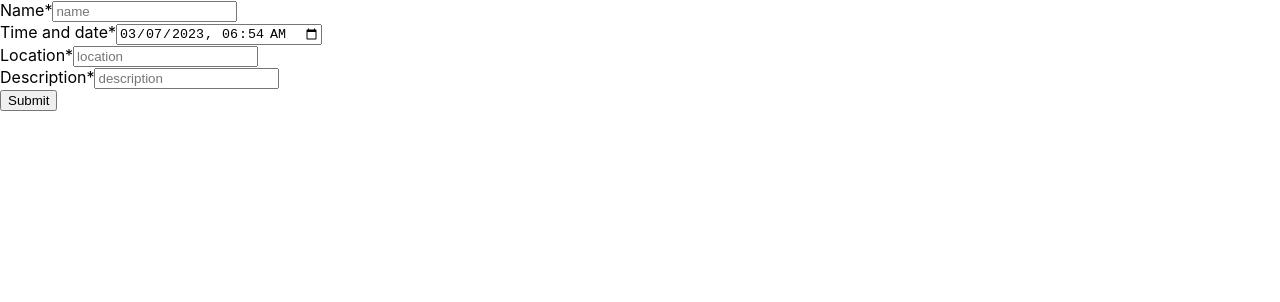
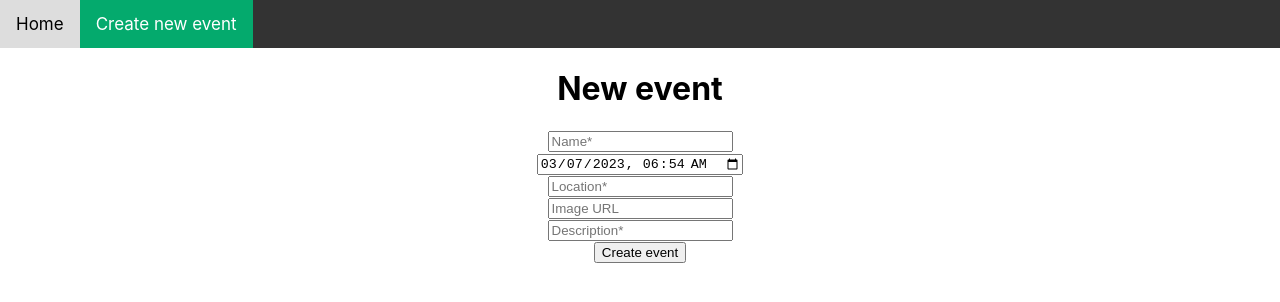
Before and after one commit to MarkGN/dance-pair, a React (Create React App) app: page /new in a window 1280 px wide. Shown: the top 302 px of the page. Built offline with nearby package versions, Linux system fonts and the light colour scheme; the HTML template or start-up script is replaced by a standard one.

Commit message:
add navbar, css, general styling

```diff
--- a/src/App.css
+++ /dev/null
@@ -1,38 +0,0 @@
-.App {
-  text-align: center;
-}
-
-.App-logo {
-  height: 40vmin;
-  pointer-events: none;
-}
-
-@media (prefers-reduced-motion: no-preference) {
-  .App-logo {
-    animation: App-logo-spin infinite 20s linear;
-  }
-}
-
-.App-header {
-  background-color: #282c34;
-  min-height: 100vh;
-  display: flex;
-  flex-direction: column;
-  align-items: center;
-  justify-content: center;
-  font-size: calc(10px + 2vmin);
-  color: white;
-}
-
-.App-link {
-  color: #61dafb;
-}
-
-@keyframes App-logo-spin {
-  from {
-    transform: rotate(0deg);
-  }
-  to {
-    transform: rotate(360deg);
-  }
-}
--- a/src/App.js
+++ b/src/App.js
@@ -1,9 +1,10 @@
-import './App.css';
+import './styles.css';
 import { lazy, Suspense } from 'react'; // and Suspense
 import React from 'react';
 
 import { Route, BrowserRouter as Router, Routes } from "react-router-dom";
 // import Event from './Event.jsx';
+import Header from "./Header";
 import HomePage from "./HomePage";
 import LoadScreen from "./LoadScreen";
 // import NewEvent from "./NewEvent";
@@ -14,7 +15,9 @@ const NewEvent = lazy(() => import('./NewEvent.jsx'));
 
 export default function App() {
   return (
+    <div>
       <Router>
+      <Header />
         <Routes>
           <Route path="/new" element={<Suspense fallback={<LoadScreen/>}><NewEvent /></Suspense>}/>
           <Route path="/event/:id" element={<Suspense fallback={<LoadScreen/>}><Event /></Suspense>}/>
@@ -22,5 +25,6 @@ export default function App() {
           <Route path="*" element={<NotFound />} />
         </Routes>
       </Router>
+    </div>
   );
 }
--- a/src/Event.jsx
+++ b/src/Event.jsx
@@ -13,8 +13,8 @@ const validationSchema = Yup.object().shape({
 });
 
 const initialValues = {
-  name: "name",
-  email: "name@gmail.com",
+  name: "",
+  email: "",
   sex: ""
 };
 
@@ -40,7 +40,8 @@ export default function Event() {
 
         setEventData(response.data);
       } catch (err) {
-        setEventData({name: "Oh no! Error encountered: " + err, location: "The universe!", time: "For all eternity!", description: "Is doomed!"})
+        // setEventData({name: "Oh no! Error encountered: " + err, location: "The universe!", time: "For all eternity!", description: "Is doomed!"})
+        setEventData({error:err});
       }
     }
     fetchEventData();
@@ -60,12 +61,13 @@ export default function Event() {
   return (
     <div>
       {eventData ? <div>
-        {eventData.notFound ? <Event404 /> : <div>
-        <p>Event page</p>
-        <p>{eventData ? String(eventData.name) : "Loading..."}</p>
-        <p>{eventData ? String(eventData.location) : "Loading..."}</p>
-        <p>{eventData ? String(new Date(eventData.time).toLocaleString('en-GB')) : "Loading..."}</p>
-        <p>{eventData ? String(eventData.description) : "Loading..."}</p>
+        {eventData.error ? <Event404 /> : <div className="centred">
+        <h1>Event page</h1>
+        <p>{String(eventData.name)}</p>
+        <p>{String(eventData.location)}</p>
+        <p>{String(new Date(eventData.time).toLocaleString('en-GB'))}</p>
+        <p>{String(eventData.description)}</p>
+        {eventData.image ? <img src={eventData.image} alt="event" /> : <></>}
         <Formik
           initialValues={initialValues}
           validationSchema={validationSchema}
@@ -73,21 +75,21 @@ export default function Event() {
         >
         {({ errors, touched }) => (
           <Form>
-            <FormItem name="name" />
-            <FormItem name="email" type="email" />
+            <FormItem name="name" placeholder="name*" />
+            <FormItem name="email" placeholder="email*" type="email" />
             <div>
               <label htmlFor="male">
-                <Field id="male" type="radio" name="sex" value="male" />
                 Male
               </label>
+              <Field id="male" type="radio" name="sex" value="male" />
             </div>
             <div>
               <label htmlFor="female">
-                <Field id="female" type="radio" name="sex" value="female" />
                 Female
               </label>
+              <Field id="female" type="radio" name="sex" value="female" />
             </div>
-            <button type="submit">Submit</button>
+            {hasSubmitted===true ? <div><p>Submitted, please wait</p></div> : !hasSubmitted && <div><button className="btn btn-primary" type="submit">Register</button></div>}
             <ErrorMessage name="sex" />
           </Form>
         )}
@@ -96,13 +98,12 @@ export default function Event() {
       </div> : <LoadScreen />}
     <p>{{"registered" : "Successfully registered. We'll invite you as soon as we match you with a partner.", "invited": "You've been invited. Check your email!"}[hasSubmitted]}</p>
     </div>
-
   );
 }
 
 function Event404() {
-  return <div>
-    <p>404: event not found.</p>
-    <p>:O</p>
+  return <div className="centred">
+    <h3>404: event not found.</h3>
+    <h4>:O</h4>
   </div>
 }
--- a/src/FormItem.jsx
+++ b/src/FormItem.jsx
@@ -5,9 +5,8 @@ import { ErrorMessage, Field } from 'formik';
 import React from "react";
 
 export default function FormItem(props) {
-  return <div>
-    <label htmlFor={props.name}>{props.displayName || props.name}</label>
-    <Field name={props.name} placeholder={props.name} type={props.type || "text"} />
+  return <div className="form-group">
+    <Field name={props.name} placeholder={props.placeholder} type={props.type || "text"} />
     <ErrorMessage name={props.name} />
   </div>
 }
--- /dev/null
+++ b/src/Header.jsx
@@ -0,0 +1,9 @@
+import NavbarLink from "./NavbarLink";
+
+export default function Header() {
+  return <div className="topnav">
+    <NavbarLink url="/" name="Home" />
+    <NavbarLink url="/new" name="Create new event" />
+    {/* <img className="logo" src="./logo.jpg" alt="logo" /> */}
+  </div>;
+}
--- a/src/HomePage.jsx
+++ b/src/HomePage.jsx
@@ -1,6 +1,4 @@
-// import axios from "axios";
 import React from "react";
-import { Link } from "react-router-dom";
 
 // TODO ask CG for advice.
 /*
@@ -39,14 +37,11 @@ react-dom.development.js:19055 Uncaught Error: A component suspended while respo
 */
 export default function HomePage() {
   return (
-    <div>
+    <div className="centred">
       <h1>Dance-Pair</h1>
-      <Link to="/new">Create new event</Link>
-      <p>This is an app for creating events such as dance parties where it's important to have equal numbers of boys and girls.</p>
-      <p>First, the event organiser creates an event. This redirects to a new event page. They then send the URL to anyone they wish to invite.</p>
-      <p>You can be either registered or invited. When you sign up for an event, if someone of the opposite sex is registered but not invited, both of you are invited and receive emails. If there isn't, you are registered, and will be invited when they sign up.</p>
-      <p>Invitations are first come, first served.</p>
-      <p>If Alice, Bob, Charlie, Dave, and Eve all sign up in that order, and Alice and Eve are girls and Bob, Charlie, and Dave are boys, then Alice and Bob will be invited together and Charlie and Eve will be invited together. This doesn't mean you specifically have to dance together! It does mean you should RSVP sooner than later.</p>
-      </div>
+      <p>This app is for events such as dance parties where it's important to have equal numbers of boys and girls.</p>
+      <p>The event organiser creates an event, which gives them a URL to share with invitees.</p>
+      <p>The system maintains a waitlist. When you register, if someone of the opposite sex is already waitlisted, you and the person at the front of the waitlist will be invited.</p>
+    </div>
   );
 }
--- /dev/null
+++ b/src/NavbarLink.jsx
@@ -0,0 +1,6 @@
+import { Link, useLocation } from 'react-router-dom';
+
+export default function NavbarLink(props) {
+  const location = useLocation();
+  return <Link to={props.url} className={location.pathname === props.url ? "active" : ""}>{props.name}</Link>
+}
--- a/src/NewEvent.jsx
+++ b/src/NewEvent.jsx
@@ -18,6 +18,7 @@ const initialValues = {
   name: "",
   time: now.substring(0,now.length-superfluousDatestringLength),
   location: "",
+  image: "",
   description: "",
   maxNoGuests: 10
 };
@@ -37,7 +38,8 @@ export default function NewEvent() {
   };
 
   return (
-    <div>
+    <div className="centred">
+      <h1>New event</h1>
       <Formik
         initialValues={initialValues}
         validationSchema={validationSchema}
@@ -45,14 +47,16 @@ export default function NewEvent() {
       >
         {({ errors, touched }) => (
           <Form>
-            <FormItem displayName="Name*" name="name" />
-            <FormItem displayName="Time and date*" name="time" type="datetime-local" />
-            <FormItem displayName="Location*" name="location" />
-            <FormItem displayName="Description*" name="description" />
+            <FormItem placeholder="Name*" name="name" />
+            <FormItem placeholder="Time and date*" name="time" type="datetime-local" />
+            <FormItem placeholder="Location*" name="location" />
+            <FormItem placeholder="Image URL" name="image" />
+            {/* TODO show the above image */}
+            <FormItem placeholder="Description*" name="description" />
             {/* <FormItem displayName="Maximum number of pairs" name="maxNoPairs" type="number" /> */}
             {isSubmitting ?
             <p>Event submitted: please wait.</p> :
-            <button type="submit">Submit</button>}
+            <button className="btn btn-primary" type="submit">Create event</button>}
 
           </Form>
         )}
--- a/src/NotFound.jsx
+++ b/src/NotFound.jsx
@@ -1,13 +1,8 @@
-import { Link } from "react-router-dom";
-
 export default function NotFound() {
   return (
-    <div>
-      <h1>Oops! You seem to be lost.</h1>
-      <p>Here are some helpful links:</p>
-      <Link to='/'>Home</Link>
-      <Link to='/blog'>Blog</Link>
-      <Link to='/contact'>Contact</Link>
+    <div className="centred">
+      <h3>404: page not found.</h3>
+      <h4>:O</h4>
     </div>
   );
 }
--- /dev/null
+++ b/src/styles.css
@@ -0,0 +1,40 @@
+
+.centred {
+  text-align: center;
+}
+
+label {
+  padding: 4px;
+}
+
+.logo {
+  height: 40px;
+  vertical-align: middle;
+}
+
+.topnav {
+  background-color: #333;
+  overflow: hidden;
+}
+
+/* Style the links inside the navigation bar */
+.topnav a {
+  float: left;
+  color: #f2f2f2;
+  text-align: center;
+  padding: 14px 16px;
+  text-decoration: none;
+  font-size: 17px;
+}
+
+/* Change the color of links on hover */
+.topnav a:hover {
+  background-color: #ddd;
+  color: black;
+}
+
+/* Add a color to the active/current link */
+.topnav a.active {
+  background-color: #04AA6D;
+  color: white;
+}
```
Lines whose indentation alone changed are shown as unchanged.
